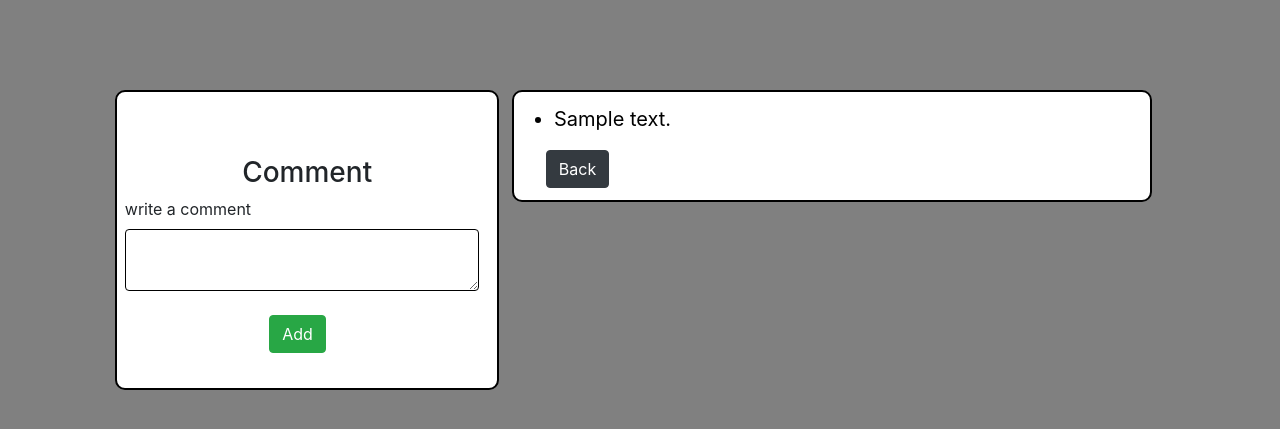
After one commit to 01PrathamS/blog_application_with_neurelo, a Flask app: template blueprints/comments/templates/view_comments.html in a window 1280 px wide. The commit adds this page. Shown: the top 429 px of the page. Run offline with Flask 3, Linux system fonts and the light colour scheme; the template is opened without the code that fills it: most values are stand-ins (such as "Sample title", 1, 10 or a date in 2020); parts of the project's set-up code (start-up, migrations or seed data) failed here and were passed over; some libraries are stand-ins or nearby versions.

Commit message:
UPDATE: code for comments, posts, view_comments, edit_post

```diff
--- a/app.py
+++ b/app.py
@@ -4,6 +4,7 @@ from neurelo import models
 from configuration import users_api, posts_api
 from blueprints.authentication import authentication
 from blueprints.posts import posts
+from blueprints.comments import comments
 
 import secrets
 secret_key = secrets.token_hex(16)
@@ -11,13 +12,16 @@ secret_key = secrets.token_hex(16)
 app = Flask(__name__)
 app.register_blueprint(authentication.authentication)
 app.register_blueprint(posts.posts)
+app.register_blueprint(comments.comments)
 app.secret_key = secret_key
 
 @app.route('/')
 def index():
     ## check if the user is already login --> if user_id already stored in session storage
     if 'user_id' in session:
-        return render_template('index.html')
+        from blueprints.posts import posts
+        posts = posts.get_all_posts()
+        return render_template('index.html', posts=posts)
     else:
         return redirect(url_for('authentication.login'))
 
--- /dev/null
+++ b/blueprints/comments/templates/view_comments.html
@@ -0,0 +1,70 @@
+<!DOCTYPE html>
+<html lang="en">
+<head>
+    <meta charset="UTF-8">
+    <meta name="viewport" content="width=device-width, initial-scale=1.0">
+    <title>Document</title>
+    <link href="https://stackpath.bootstrapcdn.com/bootstrap/4.5.2/css/bootstrap.min.css" rel="stylesheet">
+    <style>
+        body {
+            background-color: gray;
+        }
+        .container1 {
+            margin-top: 7%;
+        }
+        .container2 {
+            background-color: white;
+            border: 2px solid black;
+            border-radius: 10px;
+            float: left;
+            width: 30%;
+            height: 300px;
+            padding-top: 5%;
+            margin-left: 9%;
+        }
+        .container3 {
+            background-color: white;
+            border: 2px solid black;
+            border-radius: 10px;
+            float: right;
+            width: 50%;
+            height: auto;
+            margin-right: 10%;
+        }
+        li {
+            color: black;
+            font-size: 20px;
+            margin-top: 2%;
+        }
+    </style>
+</head>
+<body>
+    <div class="container1">
+        <div class="container2">
+            <h3 style="text-align: center;">Comment</h3>
+            <form action="{{ url_for('comments.add_comment_by_post_id', post_id=id) }}" method="post" novalidate>
+                <div style="margin-left: 2%">
+                    <label for="comment" class="text-black">write a comment</label>
+                    <textarea name="comment" id="comment" class="form-control" style="width: 95%;border-color: black;" required></textarea>
+                </div>
+                <br>
+                <div style="padding-left: 40%;">
+                    <input type="submit" value="Add" class="btn btn-success">
+                </div>
+            </form>
+        </div>
+        <div class="container3">
+            <ul>
+                {% if comments %}
+                    {% for comment in comments %}
+                        <li>{{ comment.comment }}</li>
+                    {% endfor %}
+                {% else %}
+                    <li>No comments yet</li>
+                {% endif %}
+            </ul>
+            <a href="{{ url_for('index') }}" class="btn btn-dark" style="margin-left: 5%;margin-bottom: 2%;">Back</a>
+        </div>
+    </div>
+</body>
+</html>
--- a/blueprints/posts/templates/my_posts.html
+++ b/blueprints/posts/templates/my_posts.html
@@ -53,9 +53,9 @@
                                 <td>{{ post.title }}</td>
                                 <td>{{ post.content }}</td>
                                 <td>
-                                    <a href="#" class="btn btn-light btn-sm">Comment</a>
+                                    <a href="{{  url_for('comments.get_comments_by_post_id', post_id=post.post_id) }}" class="btn btn-light btn-sm">Comments</a>
                                     <a href="{{  url_for('posts.edit_post_by_post_id', post_id=post.post_id) }}" class="btn btn-warning btn-sm">Edit</a>
-                                    <a href="#" class="btn btn-danger btn-sm">Delete</a>
+                                    <a href="{{ url_for('posts.delete_post_by_post_id', post_id=post.post_id) }}" class="btn btn-danger btn-sm">Delete</a>
                                 </td>
                             </tr>
                         {% endfor %}
--- a/templates/navbar.html
+++ b/templates/navbar.html
@@ -7,7 +7,7 @@
       <div class="collapse navbar-collapse" id="navbarNav">
         <ul class="navbar-nav">
           <li class="nav-item">
-            <a class="nav-link active" aria-current="page" href="#">Home</a>
+            <a class="nav-link active" aria-current="page" href="{{ url_for('index') }}">Home</a>
           </li>
 
           {% if 'username' in session %}
```
Also changed, not shown: blueprints/comments/comments.py (added, +28 -0 lines), blueprints/posts/posts.py (+20 -0 lines), blueprints/posts/templates/view_post.html (added, +46 -0 lines), templates/index.html (+49 -0 lines).
